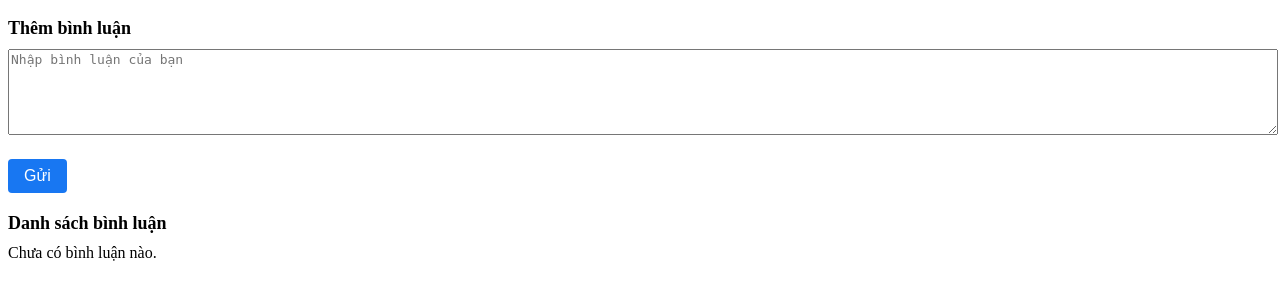
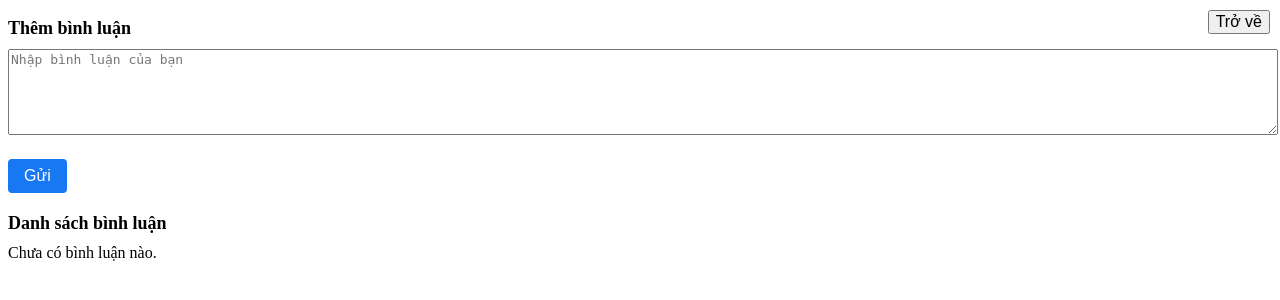
Before and after one commit to Nyxethra/MXH-Vnisocial, a PHP site: page /BINHLUAN/comment_layout.php in a window 1280 px wide. Shown: the top 300 px of the page. Run offline with PHP 8.4, Linux system fonts and the light colour scheme; data comes from the database, SQL or seed files in the repository; some libraries are stand-ins or nearby versions.

Commit message:
sửa css bình luận và nút trở về bình luận

```diff
--- a/BINHLUAN/comment.php
+++ b/BINHLUAN/comment.php
@@ -67,7 +67,7 @@ if (isset($_POST['update_comment'])) {
               Swal.fire('Đã lưu!', '', 'success',);
               window.location.href = 'comment_layout.php?ma_baidang=$ma_baidang&ma_nguoidung=$ma_nguoidung';
             } else if (result.isDenied) {
-              Swal.fire('Các thay đổi không được lưu', '', 'info');
+                Swal.fire('Các thay đổi không được lưu', '', 'info');
 
               // Code để ở lại trang hiện tại
             }
@@ -100,7 +100,13 @@ if (isset($_GET['comment_id'])) {
             <textarea name='edited_comment'>$commentContent</textarea>
             <input type='hidden' name='comment_id' value='$commentId'>
             <button type='submit' name='update_comment'>Cập nhật</button>
-        </form>";
+            <button type='button' onclick='goBack()'>Trở về</button>
+        </form>;
+        <script>
+            function goBack() {
+                window.history.back();
+            }
+        </script>";
     } else {
         echo "Không tìm thấy bình luận";
         // Có thể chuyển hướng hoặc hiển thị thông báo lỗi
--- a/BINHLUAN/comment_layout.php
+++ b/BINHLUAN/comment_layout.php
@@ -1,4 +1,3 @@
-
 <!DOCTYPE html>
 <html>
 
@@ -57,7 +56,7 @@
       margin-left: 10px;
     }
   </style>
-      <script src="https://cdn.jsdelivr.net/npm/sweetalert2@10"></script>
+  <script src="https://cdn.jsdelivr.net/npm/sweetalert2@10"></script>
 </head>
 <?php
 session_start();
@@ -82,7 +81,24 @@ $ma_nguoidung = isset($_GET['ma_nguoidung']) ? $_GET['ma_nguoidung'] : '';
   <div class="binhluan-list">
     <h3>Danh sách bình luận</h3>
     <?php
+    echo "<style>
+  .back-button {
+      position: fixed;
+      top: 10px;
+      right: 10px;
+      z-index: 9999;
+  }
+</style>";
 
+    echo "<button class='back-button' onclick='gohome()'>Trở về</button>";
+
+    echo "<script>
+  function gohome() {
+
+        window.location.href = '../home.php?ma_nguoidung=$ma_nguoidung';
+
+  }
+</script>";
     // Hiển thị danh sách bình luận
     $sql = "SELECT binhluan.*, nguoidung.ten_nguoidung FROM binhluan
       JOIN nguoidung ON binhluan.binhluan_boi = nguoidung.ma_nguoidung
--- a/TRANG_CANHAN/trangcanhan.php
+++ b/TRANG_CANHAN/trangcanhan.php
@@ -124,7 +124,7 @@ if ($resultThongTin->num_rows > 0) {
                                 <form action="" method="POST" enctype="multipart/form-data">
                                     <input type="file" name="avatar" id="avatar-input" accept="image/*" style="display:none">
                                     <button type="button" id="edit-avatar-btn" class="edit-avatar" style="<?php echo $hideChangeAvatar; ?>">
-                                        <i class="fas fa-camera"></i>
+                                        <i class="fas fa-camera" style="margin:0;"></i>
                                     </button>
                                     <input type="submit" value="Lưu" id='show'>
                                 </form>
```
